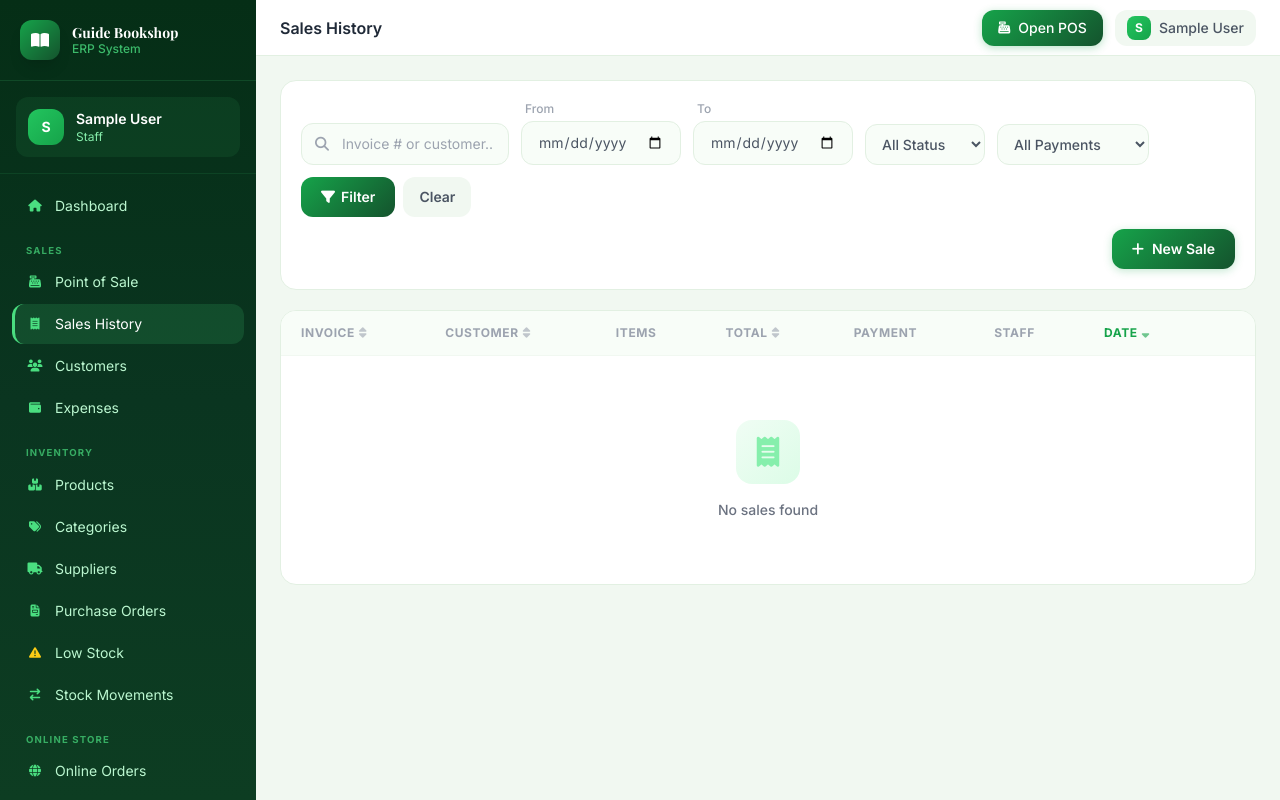
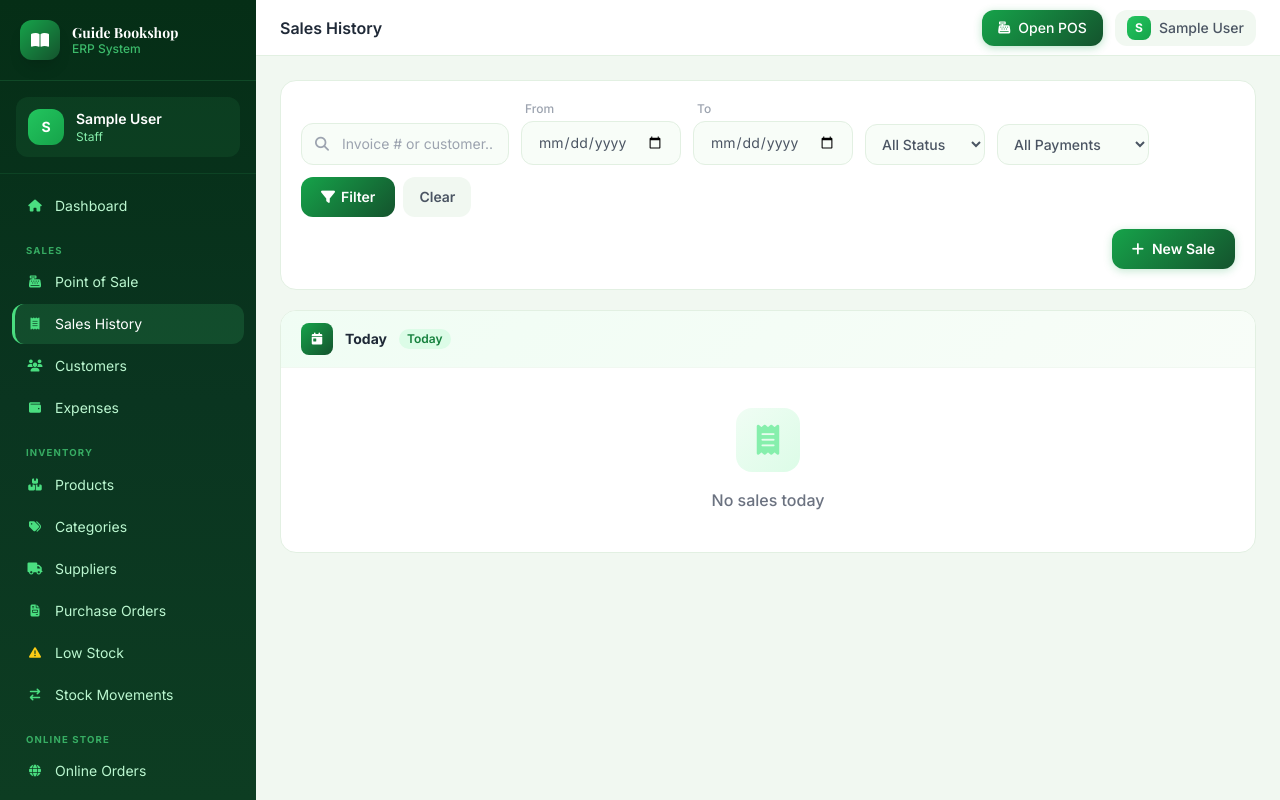
Before and after one commit to Danjuma1/guide-bookshop, a Django app: page /sales/ in a window 1280 px wide. Run offline with Django 5.2, Linux system fonts and the light colour scheme; the visitor is signed in with stand-in values (Sample User, id 1); data comes from the database, SQL or seed files in the repository; data that the repository does not hold is empty; some libraries are stand-ins or nearby versions.

Commit message:
updates on sales module & pos receipt

```diff
--- a/sales/urls.py
+++ b/sales/urls.py
@@ -6,6 +6,8 @@ urlpatterns = [
     path('pos/', views.pos_view, name='pos'),
     path('new/', views.new_sale, name='new_sale'),
     path('<int:pk>/', views.sale_detail, name='sale_detail'),
+    path('<int:pk>/edit/', views.sale_edit, name='sale_edit'),
+    path('<int:pk>/delete/', views.sale_delete, name='sale_delete'),
     path('<int:pk>/invoice/', views.sale_invoice, name='sale_invoice'),
     path('customers/', views.customer_list, name='customer_list'),
     path('customers/add/', views.customer_add, name='customer_add'),
--- a/sales/views.py
+++ b/sales/views.py
@@ -4,12 +4,13 @@ from django.contrib import messages
 from django.db.models import Sum, Q
 from django.utils import timezone
 from django.http import JsonResponse, HttpResponse
+from django.core.paginator import Paginator
 from datetime import date, timedelta
 import json, csv, io
 from decimal import Decimal
 from .models import Sale, SaleItem, Customer, Expense, DailySummary
 from inventory.models import Product, StockMovement
-from accounts.decorators import module_required, write_required
+from accounts.decorators import module_required, write_required, admin_required
 
 
 @login_required
@@ -20,18 +21,8 @@ def sale_list(request):
     status = request.GET.get('status', '')
     payment = request.GET.get('payment', '')
     q = request.GET.get('q', '')
-    sort = request.GET.get('sort', '-sale_date')
 
-    db_sorts = {
-        'sale_date', '-sale_date',
-        'invoice_number', '-invoice_number',
-        'customer__name', '-customer__name',
-    }
-    if sort not in db_sorts and sort not in ('total_amount', '-total_amount'):
-        sort = '-sale_date'
-
-    db_sort = sort if sort in db_sorts else '-sale_date'
-    sales = Sale.objects.select_related('customer', 'served_by').order_by(db_sort)
+    sales = Sale.objects.select_related('customer', 'served_by').order_by('-sale_date')
 
     if date_from:
         sales = sales.filter(sale_date__date__gte=date_from)
@@ -44,17 +35,29 @@ def sale_list(request):
     if q:
         sales = sales.filter(Q(invoice_number__icontains=q) | Q(customer__name__icontains=q))
 
-    sales = list(sales)
-    if sort == 'total_amount':
-        sales.sort(key=lambda s: s.total_amount)
-    elif sort == '-total_amount':
-        sales.sort(key=lambda s: s.total_amount, reverse=True)
+    # Paginate before grouping
+    paginator = Paginator(sales, 30)
+    page_obj = paginator.get_page(request.GET.get('page'))
+    page_sales = list(page_obj)
+
+    # Group by date
+    today = date.today()
+    yesterday = today - timedelta(days=1)
+    groups = {}
+    for sale in page_sales:
+        d = sale.sale_date.date()
+        groups.setdefault(d, []).append(sale)
+    grouped_sales = sorted(groups.items(), reverse=True)
 
     total_revenue = sum(s.total_amount for s in sales if s.status == 'completed')
     return render(request, 'sales/sale_list.html', {
-        'sales': sales, 'total_revenue': total_revenue,
+        'grouped_sales': grouped_sales,
+        'page_obj': page_obj,
+        'total_revenue': total_revenue,
+        'today': today,
+        'yesterday': yesterday,
         'date_from': date_from, 'date_to': date_to,
-        'status': status, 'payment': payment, 'q': q, 'sort': sort,
+        'status': status, 'payment': payment, 'q': q,
     })
 
 
@@ -137,6 +140,47 @@ def new_sale(request):
 def sale_detail(request, pk):
     sale = get_object_or_404(Sale, pk=pk)
     return render(request, 'sales/sale_detail.html', {'sale': sale})
+
+
+@login_required
+@module_required('sales')
+@write_required
+def sale_edit(request, pk):
+    sale = get_object_or_404(Sale, pk=pk)
+    if request.method == 'POST':
+        sale.status = request.POST.get('status', sale.status)
+        sale.payment_method = request.POST.get('payment_method', sale.payment_method)
+        sale.discount_amount = Decimal(str(request.POST.get('discount_amount', sale.discount_amount) or 0))
+        sale.notes = request.POST.get('notes', sale.notes)
+        sale.save()
+        messages.success(request, f'Sale {sale.invoice_number} updated.')
+        return redirect('sale_detail', pk=sale.pk)
+    return render(request, 'sales/sale_edit.html', {'sale': sale})
+
+
+@login_required
+@module_required('sales')
+@write_required
+def sale_delete(request, pk):
+    sale = get_object_or_404(Sale, pk=pk)
+    if request.method == 'POST':
+        # Restore stock for each item
+        for item in sale.items.all():
+            product = item.product
+            prev = product.quantity_in_stock
+            product.quantity_in_stock += item.quantity
+            product.save()
+            StockMovement.objects.create(
+                product=product, movement_type='adjustment',
+                quantity=item.quantity, previous_stock=prev,
+                new_stock=product.quantity_in_stock,
+                reference=f'VOID-{sale.invoice_number}',
+                created_by=request.user,
+            )
+        sale.delete()
+        messages.success(request, 'Sale deleted and stock restored.')
+        return redirect('sale_list')
+    return render(request, 'sales/sale_confirm_delete.html', {'sale': sale})
 
 
 @login_required
--- a/templates/sales/sale_list.html
+++ b/templates/sales/sale_list.html
@@ -8,7 +8,6 @@
   <div class="bg-white rounded-2xl border border-sage-200 p-5">
     <div class="flex flex-col gap-3">
       <form method="get" id="filter-form" class="flex flex-wrap gap-3 items-end">
-        <input type="hidden" name="sort" value="{{ sort }}">
         <div class="relative">
           <i class="fas fa-search absolute left-3.5 top-1/2 -translate-y-1/2 text-gray-400 text-sm"></i>
           <input type="text" name="q" value="{{ q }}"
@@ -72,58 +71,58 @@
       </div>
       <div>
         <div class="text-xs font-semibold text-primary-700 uppercase tracking-wider">Total Revenue (filtered)</div>
-        <div class="text-xs text-primary-500 mt-0.5">{{ sales|length }} sale{{ sales|length|pluralize }}</div>
+        <div class="text-xs text-primary-500 mt-0.5">{{ page_obj.paginator.count }} sale{{ page_obj.paginator.count|pluralize }}</div>
       </div>
     </div>
     <span class="text-primary-700 font-bold text-2xl">&#8358;{{ total_revenue|currency }}</span>
   </div>
   {% endif %}
 
-  <!-- Table -->
+  <!-- Date-grouped Sales -->
+  {% if grouped_sales %}
+    {% for sale_date, day_sales in grouped_sales %}
     <div class="bg-white rounded-2xl border border-sage-200 overflow-hidden">
+      <!-- Date header -->
+      <div class="px-5 py-3 border-b border-sage-100 flex items-center gap-3"
+           style="background:linear-gradient(135deg,#f0fdf4,#f8fdf8)">
+        <div class="w-8 h-8 rounded-lg flex items-center justify-center flex-shrink-0"
+             style="background:linear-gradient(135deg,#16a34a,#14532d)">
+          <i class="fas fa-calendar-day text-white text-xs"></i>
+        </div>
+        <div class="flex items-center gap-2 flex-1">
+          <span class="font-bold text-gray-800 text-sm">
+            {% if sale_date == today %}
+              Today
+            {% elif sale_date == yesterday %}
+              Yesterday
+            {% else %}
+              {{ sale_date|date:"l, d F Y" }}
+            {% endif %}
+          </span>
+          {% if sale_date == today %}
+          <span class="text-xs font-semibold px-2 py-0.5 rounded-full bg-green-100 text-green-700">Today</span>
+          {% endif %}
+          <span class="text-xs text-gray-400 ml-auto">{{ day_sales|length }} sale{{ day_sales|length|pluralize }}</span>
+        </div>
+      </div>
+
       <!-- Desktop table -->
       <div class="hidden md:block overflow-x-auto">
         <table class="w-full text-sm">
-        {% with qp=request.GET.urlencode %}
           <thead>
             <tr class="border-b border-sage-100 bg-sage-50">
-            <th class="text-left px-5 py-3.5 text-xs font-bold uppercase tracking-wider">
-              <a href="?{% if sort == 'invoice_number' %}sort=-invoice_number{% else %}sort=invoice_number{% endif %}&q={{ q }}&date_from={{ date_from }}&date_to={{ date_to }}&status={{ status }}&payment={{ payment }}"
-                 class="flex items-center gap-1 {% if sort == 'invoice_number' or sort == '-invoice_number' %}text-primary-600{% else %}text-gray-400{% endif %} hover:text-primary-600 transition-colors">
-                Invoice
-                <i class="fas {% if sort == 'invoice_number' %}fa-sort-up{% elif sort == '-invoice_number' %}fa-sort-down{% else %}fa-sort{% endif %} text-xs opacity-60"></i>
-              </a>
-            </th>
-            <th class="text-left px-5 py-3.5 text-xs font-bold uppercase tracking-wider">
-              <a href="?{% if sort == 'customer__name' %}sort=-customer__name{% else %}sort=customer__name{% endif %}&q={{ q }}&date_from={{ date_from }}&date_to={{ date_to }}&status={{ status }}&payment={{ payment }}"
-                 class="flex items-center gap-1 {% if sort == 'customer__name' or sort == '-customer__name' %}text-primary-600{% else %}text-gray-400{% endif %} hover:text-primary-600 transition-colors">
-                Customer
-                <i class="fas {% if sort == 'customer__name' %}fa-sort-up{% elif sort == '-customer__name' %}fa-sort-down{% else %}fa-sort{% endif %} text-xs opacity-60"></i>
-              </a>
-            </th>
-            <th class="text-left px-5 py-3.5 text-xs font-bold text-gray-400 uppercase tracking-wider">Items</th>
-            <th class="text-left px-5 py-3.5 text-xs font-bold uppercase tracking-wider">
-              <a href="?{% if sort == 'total_amount' %}sort=-total_amount{% else %}sort=total_amount{% endif %}&q={{ q }}&date_from={{ date_from }}&date_to={{ date_to }}&status={{ status }}&payment={{ payment }}"
-                 class="flex items-center gap-1 {% if sort == 'total_amount' or sort == '-total_amount' %}text-primary-600{% else %}text-gray-400{% endif %} hover:text-primary-600 transition-colors">
-                Total
-                <i class="fas {% if sort == 'total_amount' %}fa-sort-up{% elif sort == '-total_amount' %}fa-sort-down{% else %}fa-sort{% endif %} text-xs opacity-60"></i>
-              </a>
-            </th>
-            <th class="text-left px-5 py-3.5 text-xs font-bold text-gray-400 uppercase tracking-wider">Payment</th>
-            <th class="text-left px-5 py-3.5 text-xs font-bold text-gray-400 uppercase tracking-wider">Staff</th>
-            <th class="text-left px-5 py-3.5 text-xs font-bold uppercase tracking-wider">
-              <a href="?{% if sort == 'sale_date' %}sort=-sale_date{% else %}sort=sale_date{% endif %}&q={{ q }}&date_from={{ date_from }}&date_to={{ date_to }}&status={{ status }}&payment={{ payment }}"
-                 class="flex items-center gap-1 {% if sort == 'sale_date' or sort == '-sale_date' %}text-primary-600{% else %}text-gray-400{% endif %} hover:text-primary-600 transition-colors">
-                Date
-                <i class="fas {% if sort == 'sale_date' %}fa-sort-up{% elif sort == '-sale_date' %}fa-sort-down{% else %}fa-sort{% endif %} text-xs opacity-60"></i>
-              </a>
-            </th>
-            <th class="px-5 py-3.5"></th>
+              <th class="text-left px-5 py-3 text-xs font-bold text-gray-400 uppercase tracking-wider">Invoice</th>
+              <th class="text-left px-5 py-3 text-xs font-bold text-gray-400 uppercase tracking-wider">Customer</th>
+              <th class="text-left px-5 py-3 text-xs font-bold text-gray-400 uppercase tracking-wider">Items</th>
+              <th class="text-left px-5 py-3 text-xs font-bold text-gray-400 uppercase tracking-wider">Total</th>
+              <th class="text-left px-5 py-3 text-xs font-bold text-gray-400 uppercase tracking-wider">Payment</th>
+              <th class="text-left px-5 py-3 text-xs font-bold text-gray-400 uppercase tracking-wider">Staff</th>
+              <th class="text-left px-5 py-3 text-xs font-bold text-gray-400 uppercase tracking-wider">Time</th>
+              <th class="px-5 py-3 text-xs font-bold text-gray-400 uppercase tracking-wider text-right">Actions</th>
             </tr>
           </thead>
-        {% endwith %}
           <tbody>
-          {% for sale in sales %}
+            {% for sale in day_sales %}
             <tr class="border-b border-sage-50 hover:bg-sage-50 transition-colors">
               <td class="px-5 py-3.5">
                 <a href="{% url 'sale_detail' sale.pk %}" class="font-semibold text-primary-600 hover:text-primary-800">{{ sale.invoice_number }}</a>
@@ -153,22 +152,23 @@
                 </span>
               </td>
               <td class="px-5 py-3.5 text-xs text-gray-500">{{ sale.served_by.get_full_name|default:sale.served_by.username }}</td>
-            <td class="px-5 py-3.5 text-xs text-gray-400">{{ sale.sale_date|date:"d M Y H:i" }}</td>
+              <td class="px-5 py-3.5 text-xs text-gray-400">{{ sale.sale_date|date:"H:i" }}</td>
               <td class="px-5 py-3.5">
+                <div class="flex items-center justify-end gap-1">
                   <a href="{% url 'sale_invoice' sale.pk %}"
                      class="w-8 h-8 flex items-center justify-center rounded-lg text-gray-400 hover:text-primary-600 hover:bg-primary-50 transition-all" title="Print Invoice">
                     <i class="fas fa-print text-xs"></i>
                   </a>
-            </td>
-          </tr>
-          {% empty %}
-          <tr>
-            <td colspan="8" class="text-center py-16">
-              <div class="flex flex-col items-center">
-                <div class="w-16 h-16 rounded-2xl flex items-center justify-center mb-4" style="background:linear-gradient(135deg,#f0fdf4,#dcfce7)">
-                  <i class="fas fa-receipt text-3xl text-primary-300"></i>
-                </div>
-                <p class="text-gray-500 font-medium">No sales found</p>
+                  {% if request.user.is_superuser or request.user.staff_profile.can_write %}
+                  <a href="{% url 'sale_edit' sale.pk %}"
+                     class="w-8 h-8 flex items-center justify-center rounded-lg text-gray-400 hover:text-blue-600 hover:bg-blue-50 transition-all" title="Edit Sale">
+                    <i class="fas fa-pen text-xs"></i>
+                  </a>
+                  <a href="{% url 'sale_delete' sale.pk %}"
+                     class="w-8 h-8 flex items-center justify-center rounded-lg text-gray-400 hover:text-red-600 hover:bg-red-50 transition-all" title="Delete Sale">
+                    <i class="fas fa-trash text-xs"></i>
+                  </a>
+                  {% endif %}
                 </div>
               </td>
             </tr>
@@ -179,7 +179,7 @@
 
       <!-- Mobile cards -->
       <div class="md:hidden divide-y divide-sage-100">
-      {% for sale in sales %}
+        {% for sale in day_sales %}
         <div class="p-4 hover:bg-sage-50 transition-colors">
           <div class="flex items-start justify-between mb-2">
             <div>
@@ -206,16 +206,55 @@
           <div class="flex items-center justify-between">
             <div class="flex items-center gap-2">
               <span class="text-xs font-semibold bg-sage-100 text-gray-600 px-2 py-0.5 rounded-lg">{{ sale.items.count }} item{{ sale.items.count|pluralize }}</span>
-            <span class="text-xs text-gray-400">{{ sale.sale_date|date:"d M Y" }}</span>
+              <span class="text-xs text-gray-400">{{ sale.sale_date|date:"H:i" }}</span>
             </div>
+            <div class="flex items-center gap-1">
               <a href="{% url 'sale_invoice' sale.pk %}"
-             class="w-8 h-8 flex items-center justify-center rounded-lg text-gray-400 hover:text-primary-600 hover:bg-primary-50 transition-all" title="Print Invoice">
+                 class="w-8 h-8 flex items-center justify-center rounded-lg text-gray-400 hover:text-primary-600 hover:bg-primary-50 transition-all">
                 <i class="fas fa-print text-xs"></i>
               </a>
+              {% if request.user.is_superuser or request.user.staff_profile.can_write %}
+              <a href="{% url 'sale_edit' sale.pk %}"
+                 class="w-8 h-8 flex items-center justify-center rounded-lg text-gray-400 hover:text-blue-600 hover:bg-blue-50 transition-all">
+                <i class="fas fa-pen text-xs"></i>
+              </a>
+              <a href="{% url 'sale_delete' sale.pk %}"
+                 class="w-8 h-8 flex items-center justify-center rounded-lg text-gray-400 hover:text-red-600 hover:bg-red-50 transition-all">
+                <i class="fas fa-trash text-xs"></i>
+              </a>
+              {% endif %}
             </div>
           </div>
-      {% empty %}
+        </div>
+        {% endfor %}
+      </div>
+    </div>
+    {% endfor %}
+
+  {% else %}
+    <!-- Today section always shown when no filters active and no sales -->
+    {% if not date_from and not date_to and not q and not status and not payment %}
+    <div class="bg-white rounded-2xl border border-sage-200 overflow-hidden">
+      <div class="px-5 py-3 border-b border-sage-100 flex items-center gap-3"
+           style="background:linear-gradient(135deg,#f0fdf4,#f8fdf8)">
+        <div class="w-8 h-8 rounded-lg flex items-center justify-center flex-shrink-0"
+             style="background:linear-gradient(135deg,#16a34a,#14532d)">
+          <i class="fas fa-calendar-day text-white text-xs"></i>
+        </div>
+        <span class="font-bold text-gray-800 text-sm">Today</span>
+        <span class="text-xs font-semibold px-2 py-0.5 rounded-full bg-green-100 text-green-700">Today</span>
+      </div>
       <div class="p-10 text-center">
+        <div class="flex flex-col items-center">
+          <div class="w-16 h-16 rounded-2xl flex items-center justify-center mb-4" style="background:linear-gradient(135deg,#f0fdf4,#dcfce7)">
+            <i class="fas fa-receipt text-3xl text-primary-300"></i>
+          </div>
+          <p class="text-gray-500 font-medium">No sales today</p>
+        </div>
+      </div>
+    </div>
+    {% else %}
+    <div class="bg-white rounded-2xl border border-sage-200 p-10 text-center">
       <div class="flex flex-col items-center">
         <div class="w-16 h-16 rounded-2xl flex items-center justify-center mb-4" style="background:linear-gradient(135deg,#f0fdf4,#dcfce7)">
           <i class="fas fa-receipt text-3xl text-primary-300"></i>
@@ -223,8 +262,35 @@
         <p class="text-gray-500 font-medium">No sales found</p>
       </div>
     </div>
+    {% endif %}
+  {% endif %}
+
+  <!-- Pagination -->
+  {% if page_obj.has_other_pages %}
+  <div class="flex items-center justify-center gap-2 py-2">
+    {% if page_obj.has_previous %}
+    <a href="?page={{ page_obj.previous_page_number }}&q={{ q }}&date_from={{ date_from }}&date_to={{ date_to }}&status={{ status }}&payment={{ payment }}"
+       class="w-9 h-9 flex items-center justify-center rounded-xl border border-sage-200 text-gray-500 hover:bg-sage-100 transition-colors text-sm">
+      <i class="fas fa-chevron-left text-xs"></i>
+    </a>
+    {% endif %}
+    {% for num in page_obj.paginator.page_range %}
+      {% if page_obj.number == num %}
+      <span class="w-9 h-9 flex items-center justify-center rounded-xl text-white text-sm font-bold"
+            style="background:linear-gradient(135deg,#16a34a,#14532d)">{{ num }}</span>
+      {% elif num > page_obj.number|add:'-3' and num < page_obj.number|add:'3' %}
+      <a href="?page={{ num }}&q={{ q }}&date_from={{ date_from }}&date_to={{ date_to }}&status={{ status }}&payment={{ payment }}"
+         class="w-9 h-9 flex items-center justify-center rounded-xl border border-sage-200 text-gray-600 hover:bg-sage-100 transition-colors text-sm">{{ num }}</a>
+      {% endif %}
     {% endfor %}
+    {% if page_obj.has_next %}
+    <a href="?page={{ page_obj.next_page_number }}&q={{ q }}&date_from={{ date_from }}&date_to={{ date_to }}&status={{ status }}&payment={{ payment }}"
+       class="w-9 h-9 flex items-center justify-center rounded-xl border border-sage-200 text-gray-500 hover:bg-sage-100 transition-colors text-sm">
+      <i class="fas fa-chevron-right text-xs"></i>
+    </a>
+    {% endif %}
   </div>
-  </div>
+  {% endif %}
+
 </div>
 {% endblock %}
```
Also changed, not shown: templates/sales/pos_receipt.html (+33 -14 lines), templates/sales/sale_confirm_delete.html (added, +46 -0 lines), templates/sales/sale_detail.html (+10 -0 lines), templates/sales/sale_edit.html (added, +72 -0 lines). Lines whose indentation alone changed are shown as unchanged.
